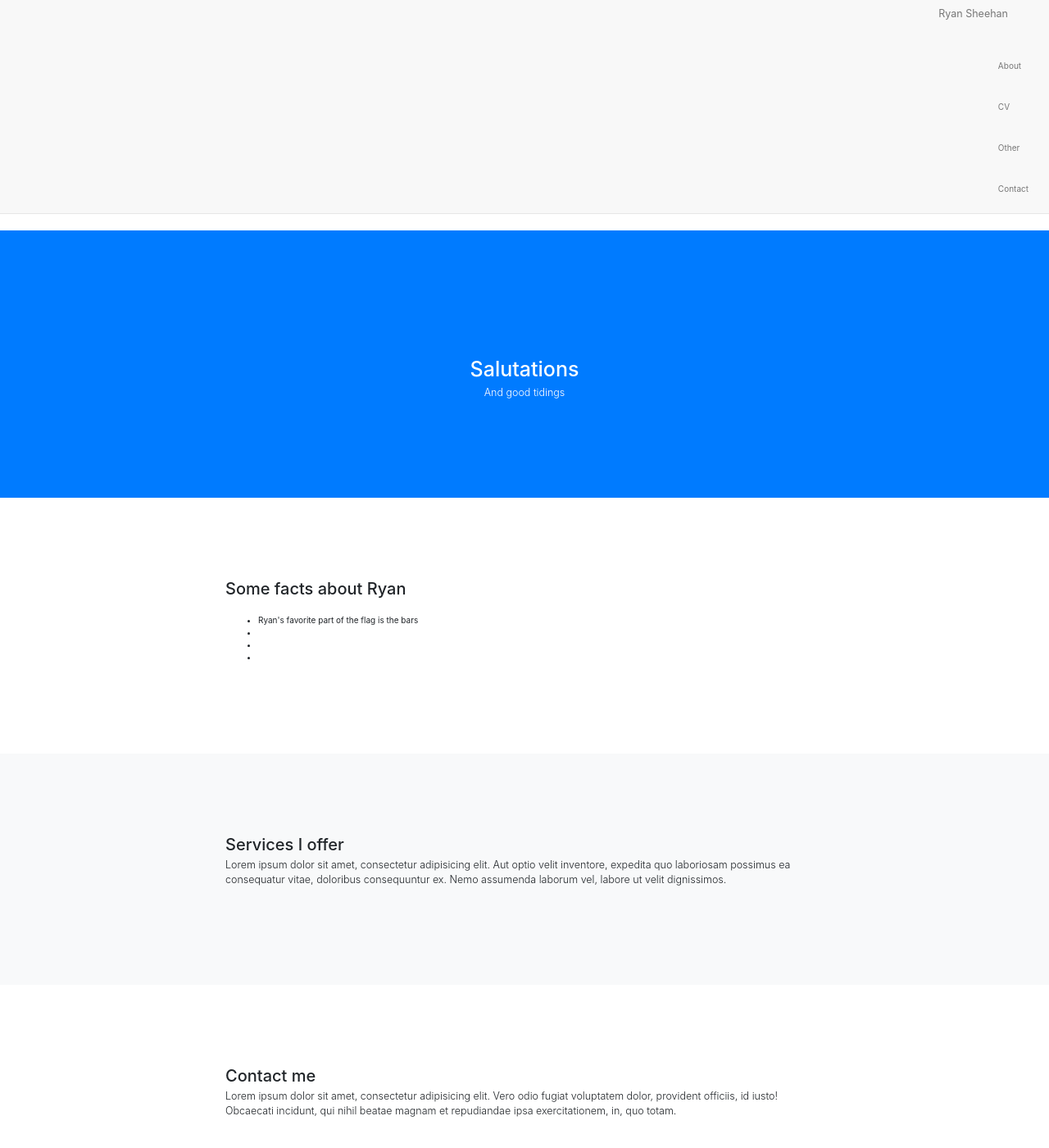
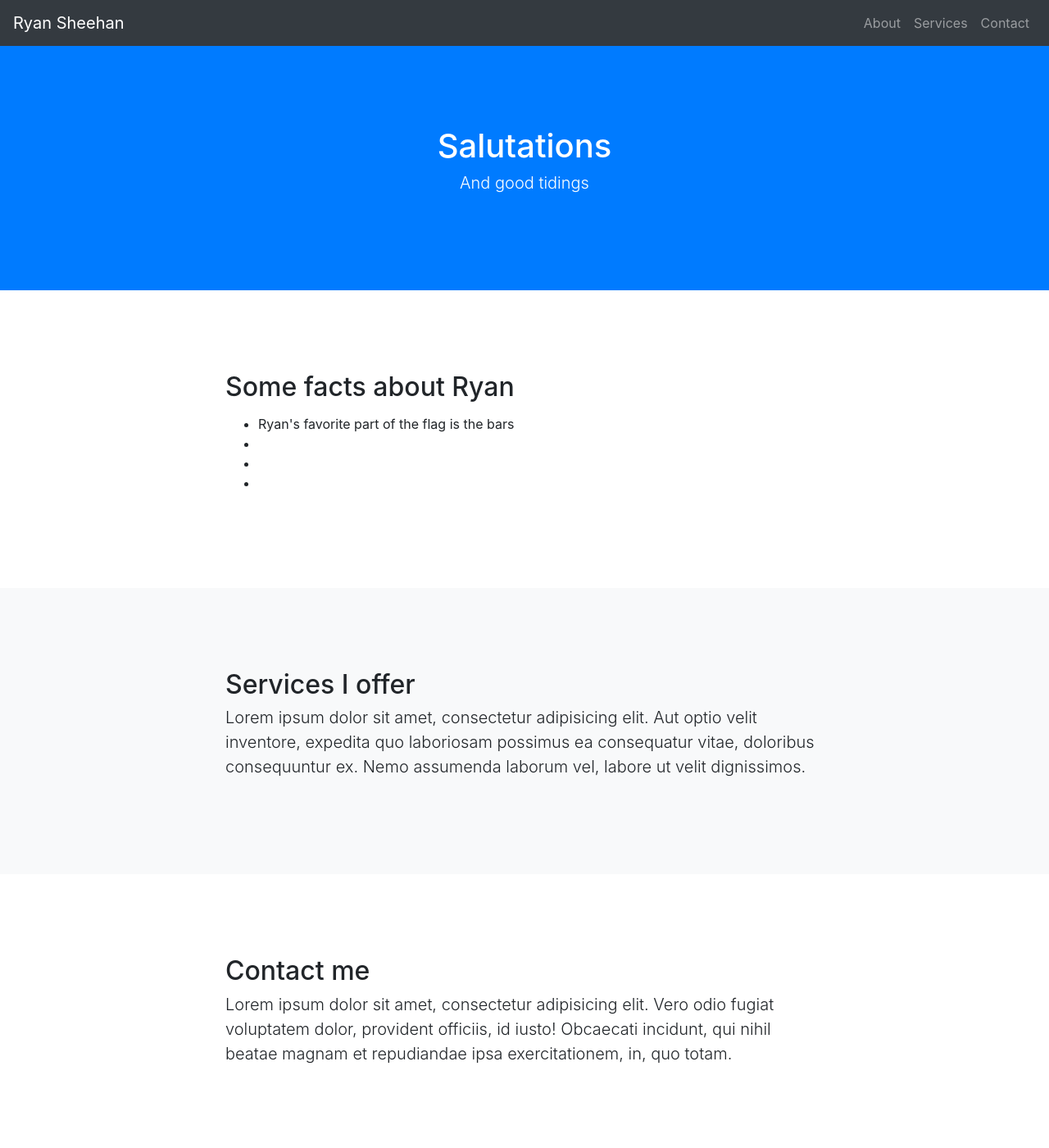
Before and after one commit to Ryan-Sheehan/Ryan-Sheehan.github.io, a Jekyll site: the page about/index.html, which Jekyll copies as it is, in a window 1280 px wide and 1400 px high. Shown: the whole window at 82% size. Built offline with Jekyll 4.4.1, drawn with Linux system fonts in a browser that asks for light colours.

Commit message:
Update index.html

```diff
--- a/about/index.html
+++ b/about/index.html
@@ -11,7 +11,6 @@
     <title>About Ryan</title>
 
     <!-- Bootstrap core CSS -->
-    <link href="/vendor/bootstrap/css/bootstrap3.min.css" rel="stylesheet">
     <link href="/vendor/bootstrap/css/bootstrap.min.css" rel="stylesheet">
 
     <!-- Custom styles for this template -->
@@ -22,36 +21,24 @@
 <body id="page-top">
 
     <!-- Navigation -->
-			    <nav id="mainNav" class="navbar navbar-default navbar-fixed-top">
-				<div class="container-fluid">
-				    <!-- Brand and toggle get grouped for better mobile display -->
-				    <div class="navbar-header">
-					<button type="button" class="navbar-toggle collapsed" data-toggle="collapse" data-target="#bs-example-navbar-collapse-1">
-					    <span class="sr-only">Toggle navigation</span><i class="fa fa-bars"></i>
+    <nav class="navbar navbar-expand-lg navbar-dark bg-dark fixed-top" id="mainNav">
+        <a class="navbar-brand" href="#page-top">Ryan Sheehan</a>
+        <button class="navbar-toggler" type="button" data-toggle="collapse" data-target="#navbarResponsive" aria-controls="navbarResponsive" aria-expanded="false" aria-label="Toggle navigation">
+            <span class="navbar-toggler-icon"></span>
         </button>
-					<a class="navbar-brand page-scroll" href="#page-top">Ryan Sheehan</a>
-				    </div>
-
-				    <!-- Collect the nav links, forms, and other content for toggling -->
-				    <div class="collapse navbar-collapse" id="bs-example-navbar-collapse-1">
-					<ul class="nav navbar-nav navbar-right">
-					    <li>
-						<a class="page-scroll" href="/about">About</a>
+        <div class="collapse navbar-collapse" id="navbarResponsive">
+            <ul class="navbar-nav ml-auto">
+                <li class="nav-item">
+                    <a class="nav-link" href="#about">About</a>
                 </li>
-					    <li>
-						<a class="page-scroll" href="/cv">CV</a>
+                <li class="nav-item">
+                    <a class="nav-link" href="#services">Services</a>
                 </li>
-					    <li>
-						<a class="page-scroll" href="/directory">Other</a>
-					    </li>
-					    <li>
-						<a class="page-scroll" href="#contact">Contact</a>
+                <li class="nav-item">
+                    <a class="nav-link" href="#contact">Contact</a>
                 </li>
             </ul>
         </div>
-				    <!-- /.navbar-collapse -->
-				</div>
-				<!-- /.container-fluid -->
     </nav>
 
     <header class="bg-primary text-white">
@@ -102,34 +89,10 @@
 
     <!-- Footer -->
     <footer class="py-5 bg-dark">
-        <footer id="contact">
-				<div class="footer-container">
-				    <div class="row">
-				      <!-- Left hand most side -->
-					<div class="col-md-4">
-					    <span class="copyright">Copyright &copy; Ryan Sheehan 2017</span>
+        <div class="container">
+            <p class="m-0 text-center text-white">Copyright &copy; Ryan Sheehan 2017</p>
         </div>
-					<!-- In the middle, shows icons side by side with proper links -->
-					<div class="col-md-4">
-					    <ul class="list-inline social-buttons">
-						<li><a target="_blank" href="https://github.com/Ryan-Sheehan"><i class="fa fa-github"></i></a>
-						</li>
-						<li><a target="_blank" href="https://www.facebook.com/ryan.sheehan.39142"><i class="fa fa-facebook"></i></a>
-						</li>
-						<li><a target="_blank" href="http://www.linkedin.com"><i class="fa fa-linkedin"></i></a>
-						</li>
-					    </ul>
-					</div>
-					<!-- On the right side, linkable mailto: -->
-					<div class="col-md-4">
-					    <ul class="list-inline quicklinks">
-						<li><a href="mailto:rsheeh03@tufts.edu">rsheeh03@tufts.edu</a>
-						</li>
-					    </ul>
-					</div>
-				    </div>
-				</div>
-			</footer>
+        <!-- /.container -->
     </footer>
 
     <!-- Bootstrap core JavaScript -->
```
Lines whose indentation alone changed are shown as unchanged.
